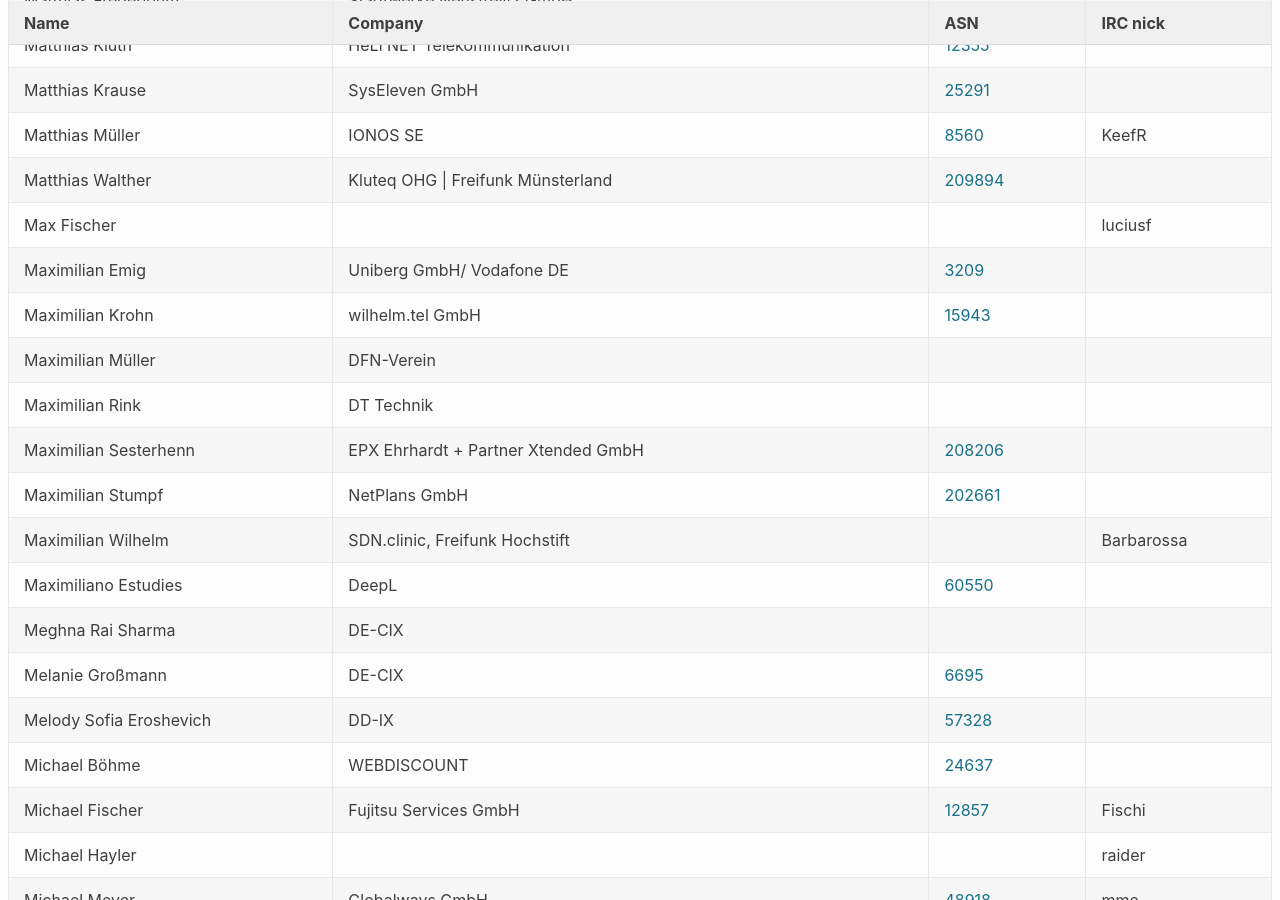
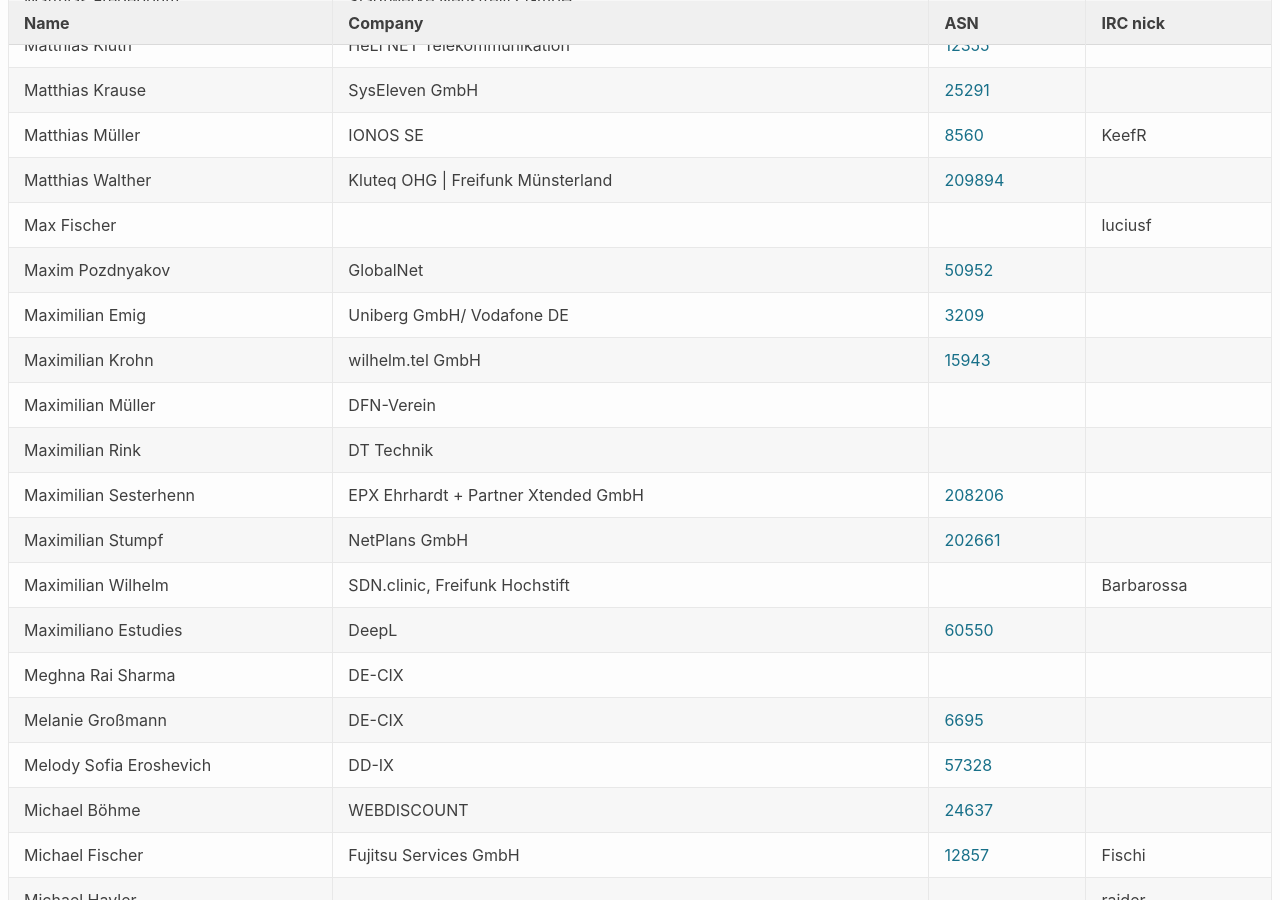
Before and after one commit to denog/pretix-attendeelist, a Jekyll site: the page built from denog15/index.md, in a window 1280 px wide and 900 px high, scrolled down 10324 px. Built offline with Jekyll 4.4.1, drawn with Linux system fonts in a browser that asks for light colours.

Commit message:
Latest data: Fri Oct 27 13:48:18 UTC 2023

```diff
--- a/_data/attendees_denog15_onsite.json
+++ b/_data/attendees_denog15_onsite.json
@@ -1434,6 +1434,12 @@
     "asn": null
   },
   {
+    "name": "Maxim Pozdnyakov",
+    "company": "GlobalNet",
+    "irc": null,
+    "asn": "50952"
+  },
+  {
     "name": "Meghna Rai Sharma",
     "company": "DE-CIX",
     "irc": null,
```
